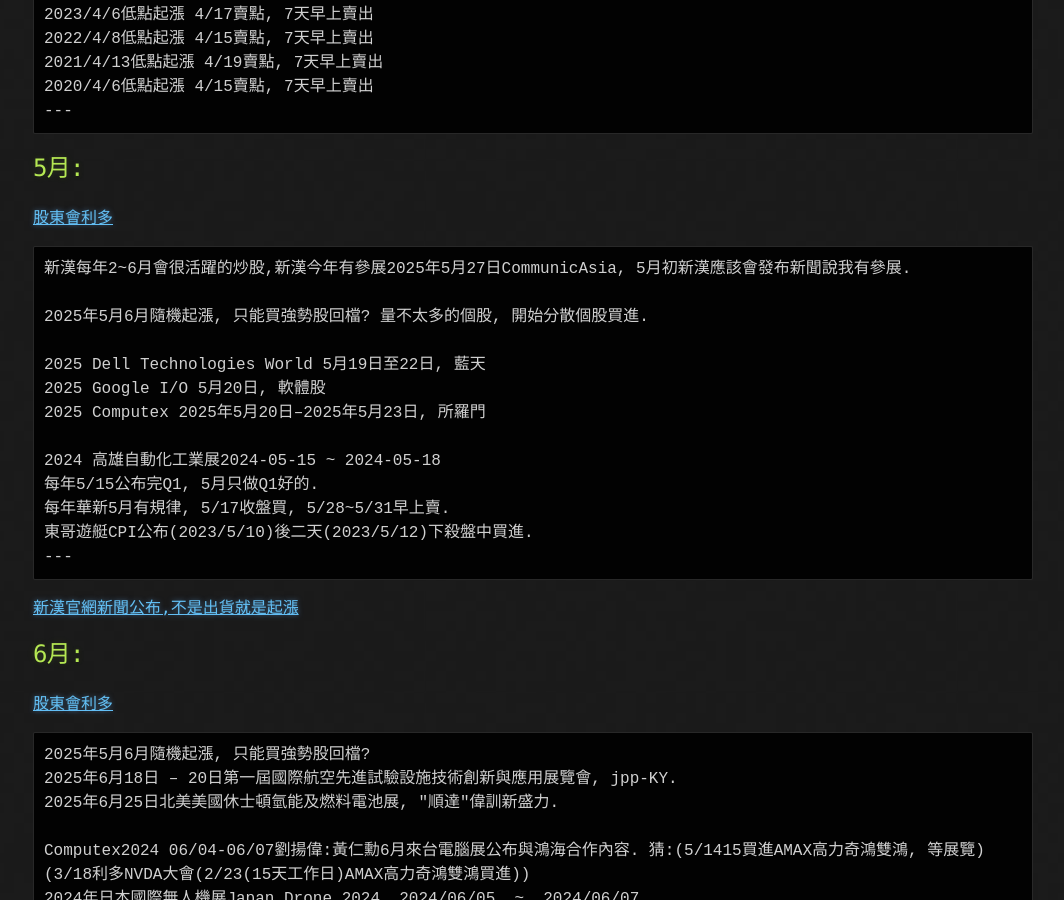
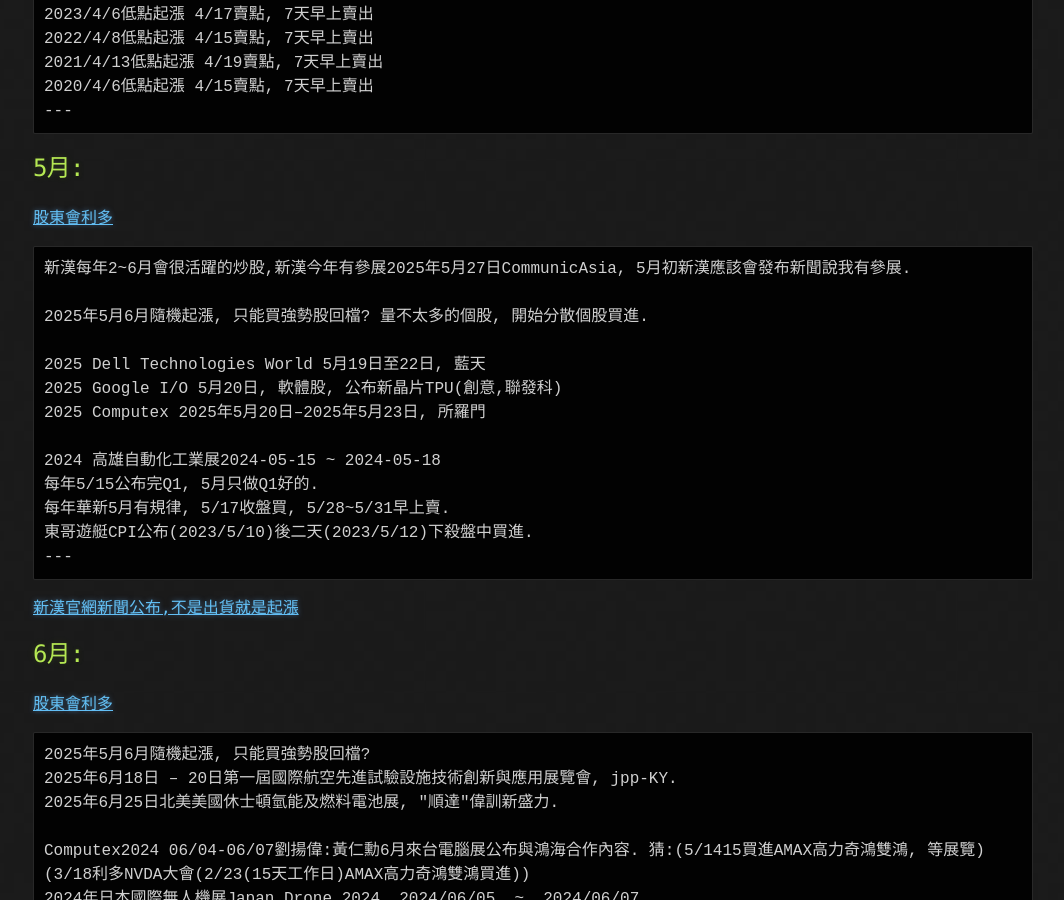
Before and after one commit to lepg5487/Stock_God, a Jekyll site: the page built from experience.md, in a window 1280 px wide and 900 px high, scrolled down 8884 px. Shown: the whole window, without its empty margins (107-1171 px from the left). Built offline with Jekyll 4.4.1, drawn with Linux system fonts in a browser that asks for light colours; our own code applies the rules of GitHub Pages for plain Markdown files.

Commit message:
Update experience.md

```diff
--- a/experience.md
+++ b/experience.md
@@ -348,7 +348,7 @@
 2025年5月6月隨機起漲, 只能買強勢股回檔? 量不太多的個股, 開始分散個股買進.
 
 2025 Dell Technologies World 5月19日至22日, 藍天
-2025 Google I/O 5月20日, 軟體股
+2025 Google I/O 5月20日, 軟體股, 公布新晶片TPU(創意,聯發科)
 2025 Computex 2025年5月20日–2025年5月23日, 所羅門
 
 2024 高雄自動化工業展2024-05-15 ~ 2024-05-18
```
